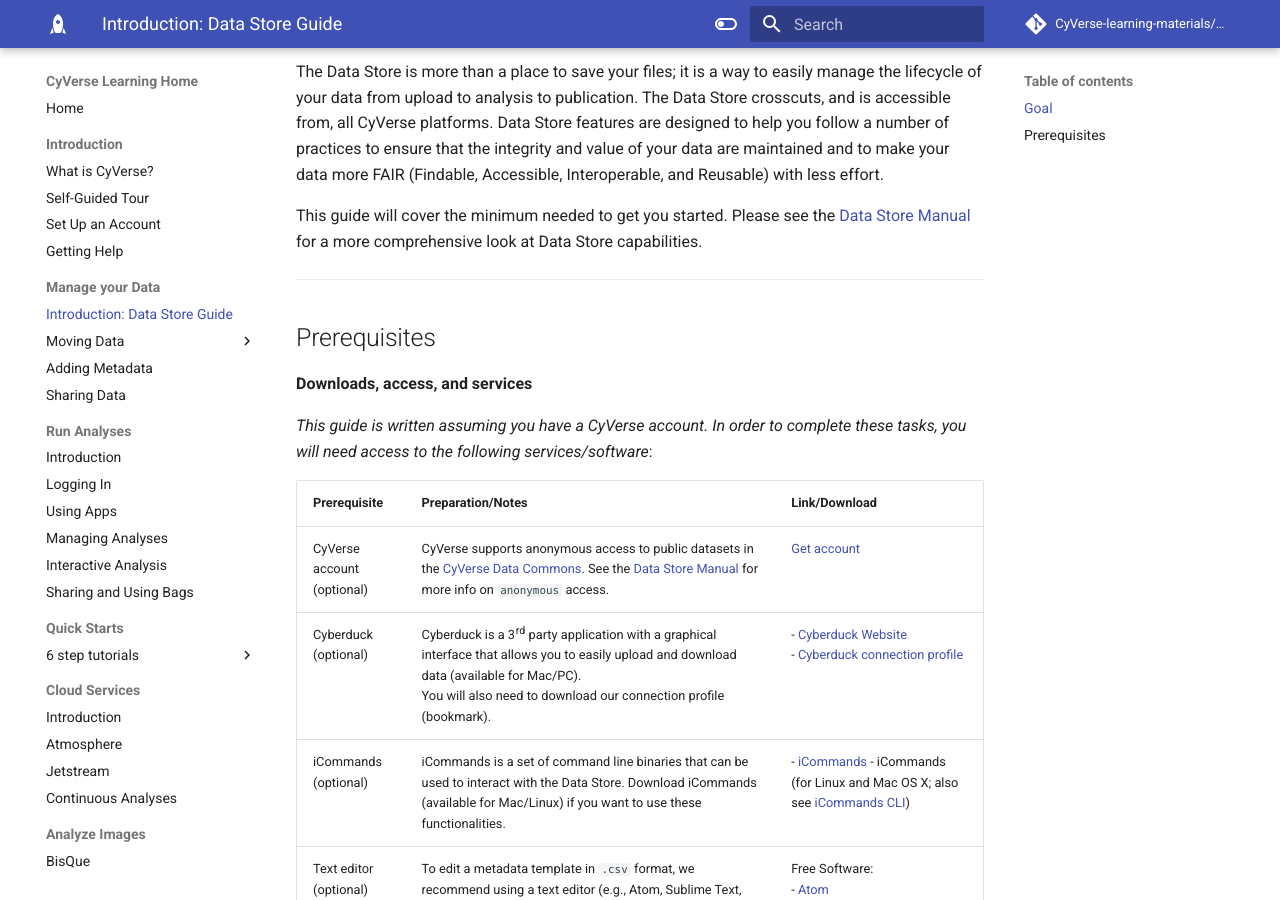
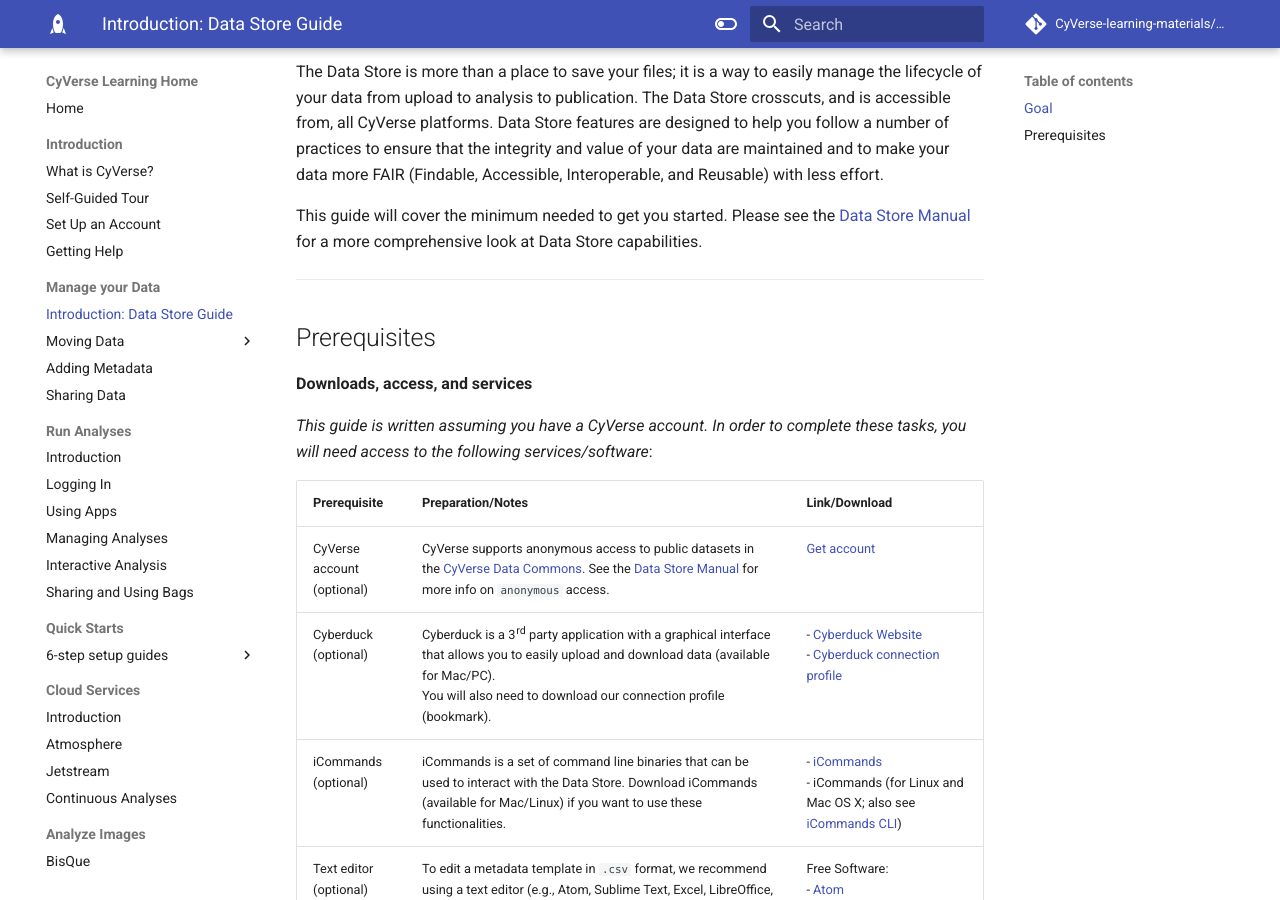
Before and after one commit to CyVerse-learning-materials/learning-materials-home, an MkDocs documentation site: the page built from docs/ds/intro.md, in a window 1280 px wide and 900 px high, scrolled down 419 px. Built offline with MkDocs 1.6.1 and Material for MkDocs 9.7.7, drawn with Linux system fonts in a browser that asks for light colours; some web fonts are replaced; a script that is not in the unit is left out; comment, search, counter and statistics services are not loaded.

Commit message:
formatting

```diff
--- a/docs/ds/intro.md
+++ b/docs/ds/intro.md
@@ -29,7 +29,7 @@
 | --- | --- | --- |
 | CyVerse account <br> (optional) | CyVerse supports anonymous access to public datasets in the [CyVerse Data Commons](https://datacommons.cyverse.org/){target=_blank}. See the [Data Store Manual](https://cyverse.atlassian.net/wiki/spaces/DS/overview){target=_blank} for more info on `anonymous` access. |  [Get account](https://user.cyverse.org/){target=_blank} |
 | Cyberduck  <br> (optional) |  Cyberduck is a 3rd party application with a graphical interface that allows you to easily upload and download data (available for Mac/PC). <br> You will also need to download our connection profile (bookmark). | - [Cyberduck Website](https://cyberduck.io/download/){target=_blank} <br> - [Cyberduck connection profile](cyberduck.md) |
-|iCommands  <br> (optional) | iCommands is a set of command line binaries that can be used to interact with the Data Store. Download iCommands (available for Mac/Linux) if you want to use these functionalities. | - [iCommands](icommands.md) - iCommands (for Linux and Mac OS X; also see [iCommands CLI](https://irods.org/download/){target=_blank}) |
+|iCommands  <br> (optional) | iCommands is a set of command line binaries that can be used to interact with the Data Store. Download iCommands (available for Mac/Linux) if you want to use these functionalities. | - [iCommands](icommands.md) <br> - iCommands (for Linux and Mac OS X; also see [iCommands CLI](https://irods.org/download/){target=_blank}) |
 | Text editor  <br> (optional) | To edit a metadata template in `.csv` format, we recommend using a text editor (e.g., Atom, Sublime Text, Excel, LibreOffice, VS Code) | Free Software: <br> - [Atom](https://atom.io/){target=_blank} <br> - [Sublime text](https://www.sublimetext.com/){target=_blank} <br> - [Visual Studio Code](https://code.visualstudio.com/){target=_blank} |
 
 !!! Warning
--- a/mkdocs.yml
+++ b/mkdocs.yml
@@ -42,7 +42,7 @@
       #- 'Search': de/search.md
     - 'Sharing and Using Bags': de/bags.md
   - 'Quick Starts':
-    - "6 step tutorials":
+    - "6-step setup guides":
       - 'RStudio in 6 steps': vice/quick-rstudio.md
       - 'JupyterLab in 6 steps': vice/quick-jupyter.md
       - 'Cloud Shell in 6 steps': vice/quick-cloudshell.md
```
